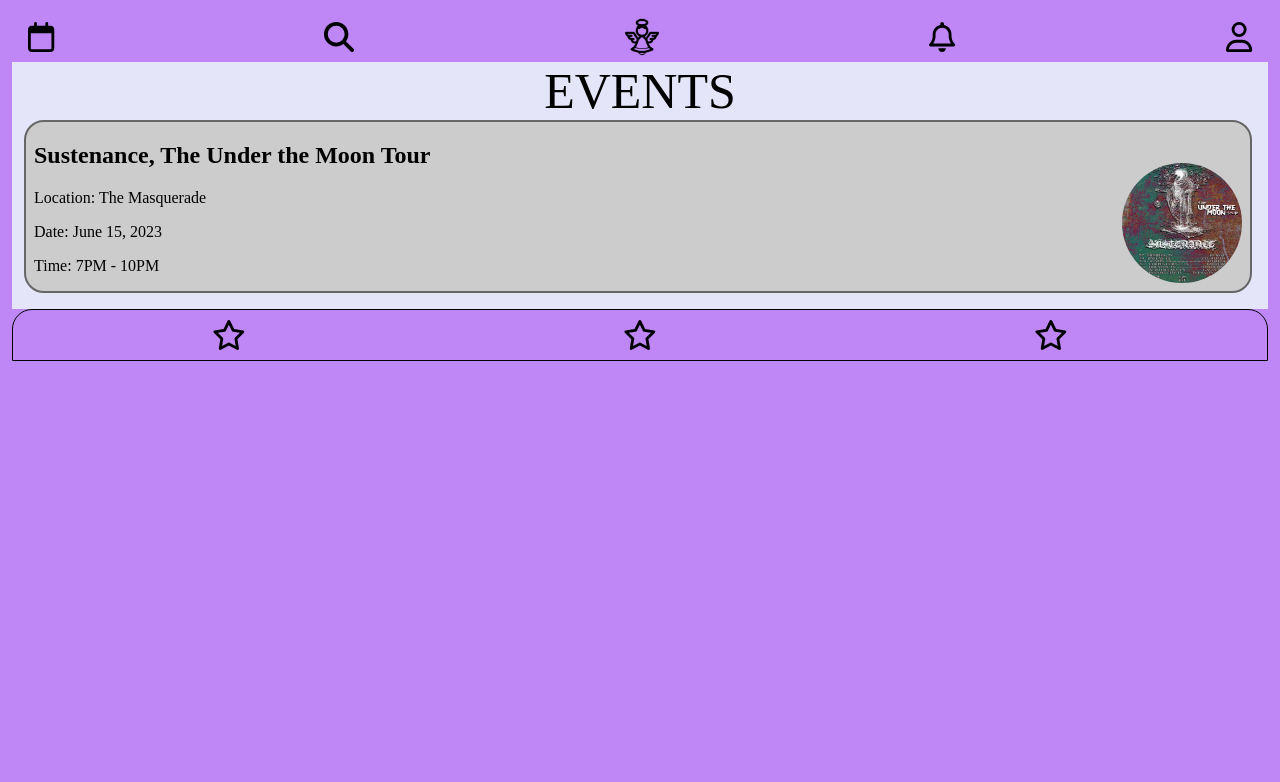
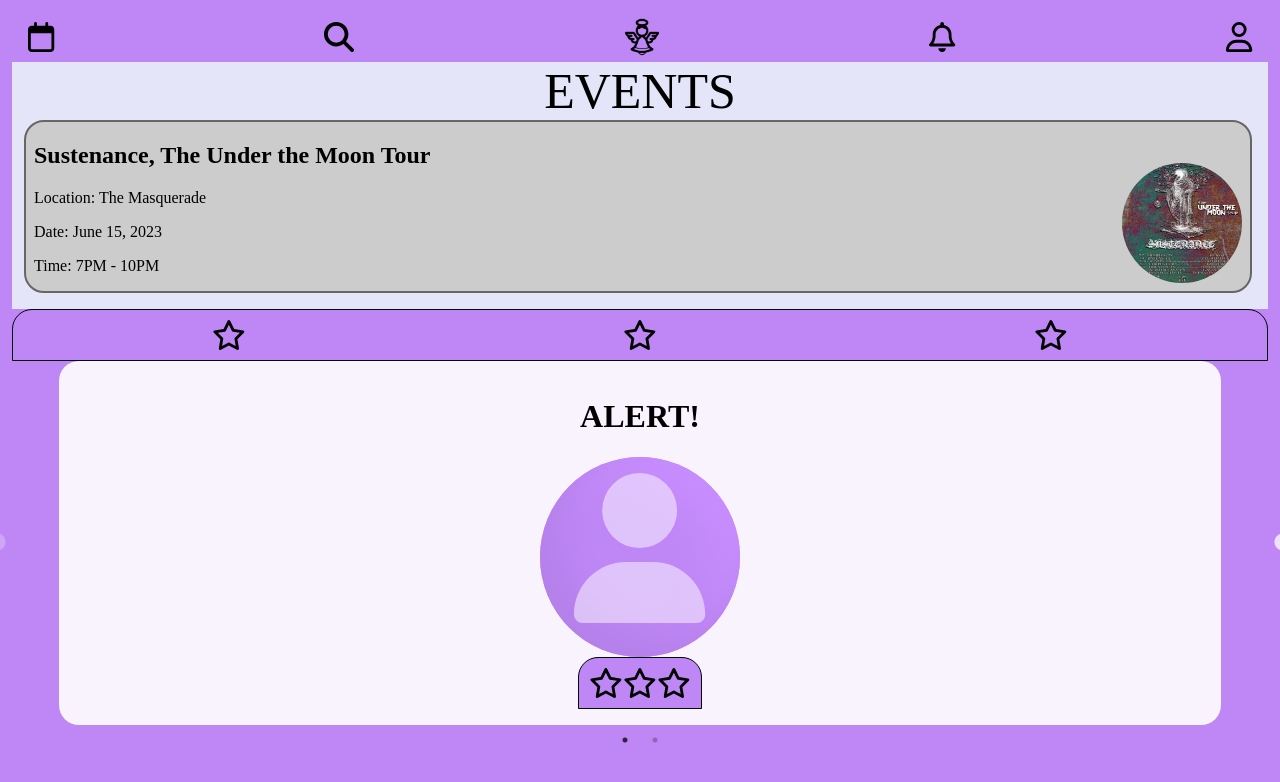
Before and after one commit to GuiltyDogg/angelchoir2, a React (Create React App) app: page / in a window 1280 px wide. Shown: the top 782 px of the page. Built offline with nearby package versions, Linux system fonts and the light colour scheme.

Commit message:
Started Alert Card

```diff
--- a/package.json
+++ b/package.json
@@ -13,6 +13,8 @@
     "react": "^18.2.0",
     "react-dom": "^18.2.0",
     "react-scripts": "^5.0.1",
+    "react-slick": "^0.29.0",
+    "slick-carousel": "^1.8.1",
     "web-vitals": "^2.1.4"
   },
   "scripts": {
--- /dev/null
+++ b/src/design/atoms/alertglass/index.js
@@ -0,0 +1,38 @@
+import Slider from "react-slick";
+import Avatar from "../avatar";
+import StarBar from "../starbar";
+import { Window, GpsImage } from "./styles";
+import "slick-carousel/slick/slick.css";
+import "slick-carousel/slick/slick-theme.css";
+
+function AlertGlass() {
+  const settings = {
+    dots: true,
+    infinite: false,
+    speed: 500,
+    slidesToShow: 1,
+    slidesToScroll: 1,
+  };
+  return (
+    <div>
+      <Slider {...settings}>
+        <div>
+          <Window>
+            <h1>ALERT!</h1>
+            <Avatar />
+            <StarBar />
+          </Window>
+        </div>
+        <div>
+          <Window>
+            <h3>WTF</h3>
+            <GpsImage src="./images/gps.png" alt="gps photo" />
+            <StarBar />
+          </Window>
+        </div>
+      </Slider>
+    </div>
+  );
+}
+
+export default AlertGlass;
--- /dev/null
+++ b/src/design/atoms/alertglass/styles.js
@@ -0,0 +1,33 @@
+import styled from "styled-components";
+import whitespace from "../../subatomics/whitespace";
+import fonts from "../../subatomics/fonts";
+import borderradius from "../../subatomics/borderradius";
+import "slick-carousel/slick/slick.css";
+import "slick-carousel/slick/slick-theme.css";
+
+export const Window = styled.div`
+  padding: ${whitespace.most};
+  background-color: rgba(255, 255, 255, 0.9);
+  //   background-color: rgba(191, 135, 246, 0.9);
+  display: flex;
+  flex-direction: column;
+  width: 90%;
+  align-items: center;
+  height: 50%;
+  border-radius: ${borderradius.most};
+  text-align: center;
+  font-family: ${fonts.font};
+  // position: absolute;
+  margin: auto;
+  top: 50%;
+  left: 50%;
+  // transform: translate(-50%, -50%);
+  // z-index: 9999;
+`;
+
+export const GpsImage = styled.img`
+  margin: ${whitespace.base};
+  width: 200px;
+  height: 200px;
+  border-radius: ${borderradius.circle};
+`;
--- a/src/pages/eventlist/index.js
+++ b/src/pages/eventlist/index.js
@@ -3,6 +3,7 @@ import ToolBar from "../../design/atoms/navbar";
 import StarBar from "../../design/atoms/starbar";
 import Events from "../../design/organisms/eventspage";
 import { PageContainer } from "../../design/atoms/glass/styles";
+import AlertGlass from "../../design/atoms/alertglass";
 
 function Eventlist() {
   return (
@@ -13,6 +14,7 @@ function Eventlist() {
         <StarBar />
       </PageContainer>
       {/* <GlassWindow></GlassWindow> */}
+      <AlertGlass />
     </>
   );
 }
```
Also changed, not shown: 1 other file (tests, documents, lock files or other folders).
